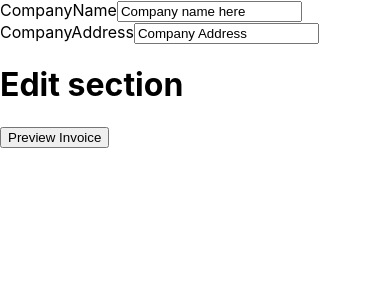
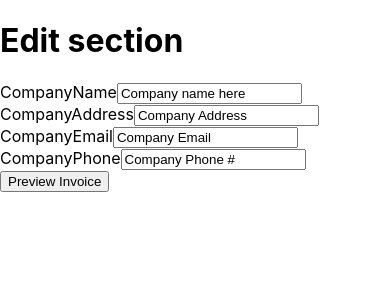
Before and after one commit to edgara426/Invoice-App, a React (Create React App) app: page / in a window 390 px wide. Both pictures are taken after a click on the button "Edit Info". Shown: the top 300 px of the page. Built offline with nearby package versions, Linux system fonts and the light colour scheme.

Commit message:
updated Edit field with company Email and Phone number

```diff
--- a/src/App.js
+++ b/src/App.js
@@ -71,6 +71,7 @@ function App() {
         </div>
       ):(
         <div>
+          <h1>Edit section</h1>
           <article>
             <div>
               <label>CompanyName</label>
@@ -94,7 +95,30 @@ function App() {
               />
             </div>
           </article>
-          <h1>Edit section</h1>
+
+          <article>
+            <div>
+              <label>CompanyEmail</label>
+              <input
+                type="text"
+                name="text"
+                placeholder="CompanyEmail"
+                value={companyEmail}
+                onChange={(e) => setCompanyEmail(e.target.value)}
+              />
+            </div>
+
+            <div>
+              <label>CompanyPhone</label>
+              <input
+                type="text"
+                name="text"
+                placeholder="CompanyPhone"
+                value={companyPhone}
+                onChange={(e) => setCompanyPhone(e.target.value)}
+              />
+            </div>
+          </article>
           <button
         onClick={()=> setInvoice(true)}>
           Preview Invoice
```
